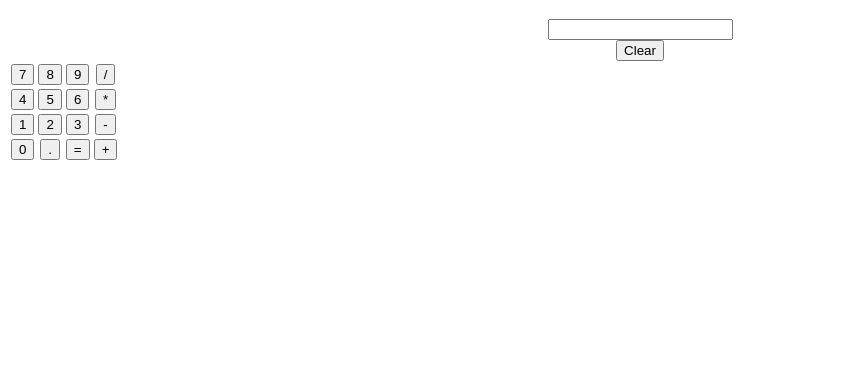
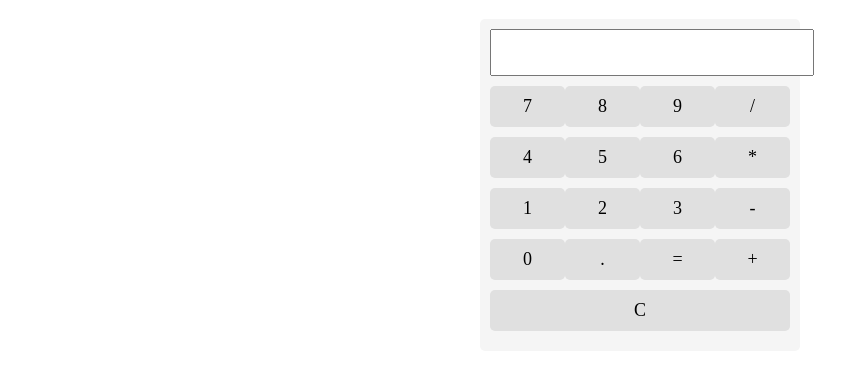
Before and after one commit to idgeth/deneme, a plain HTML site: page index.html in a window 1280 px wide. Shown: the part 61-430 px from the top of the page, without its empty margins (0-866 px from the left). Drawn offline with Linux system fonts and the light colour scheme.

Commit message:
Update index.html

```diff
--- a/index.html
+++ b/index.html
@@ -6,40 +6,71 @@
         body {
             text-align: center;
         }
+
+        #calculator {
+            max-width: 300px;
+            margin: 0 auto;
+            padding: 10px;
+            background-color: #f5f5f5;
+            border-radius: 5px;
+        }
+
+        #result {
+            width: 100%;
+            margin-bottom: 10px;
+            padding: 10px;
+            font-size: 20px;
+        }
+
+        .button-row {
+            display: flex;
+            justify-content: space-between;
+            margin-bottom: 10px;
+        }
+
+        .button {
+            flex: 1;
+            padding: 10px;
+            font-size: 18px;
+            background-color: #e0e0e0;
+            border-radius: 5px;
+            cursor: pointer;
+        }
     </style>
 </head>
 <body>
     <h1>Scientific Calculator</h1>
-    <input type="text" id="result" readonly>
-    <br>
-    <button onclick="clearResult()">Clear</button>
-    <br>
-    <table>
-        <tr>
-            <td><button onclick="appendToResult('7')">7</button></td>
-            <td><button onclick="appendToResult('8')">8</button></td>
-            <td><button onclick="appendToResult('9')">9</button></td>
-            <td><button onclick="appendToResult('/')">/</button></td>
-        </tr>
-        <tr>
-            <td><button onclick="appendToResult('4')">4</button></td>
-            <td><button onclick="appendToResult('5')">5</button></td>
-            <td><button onclick="appendToResult('6')">6</button></td>
-            <td><button onclick="appendToResult('*')">*</button></td>
-        </tr>
-        <tr>
-            <td><button onclick="appendToResult('1')">1</button></td>
-            <td><button onclick="appendToResult('2')">2</button></td>
-            <td><button onclick="appendToResult('3')">3</button></td>
-            <td><button onclick="appendToResult('-')">-</button></td>
-        </tr>
-        <tr>
-            <td><button onclick="appendToResult('0')">0</button></td>
-            <td><button onclick="appendToResult('.')">.</button></td>
-            <td><button onclick="calculateResult()">=</button></td>
-            <td><button onclick="appendToResult('+')">+</button></td>
-        </tr>
-    </table>
+    <div id="calculator">
+        <input type="text" id="result" readonly>
+        <div class="button-row">
+            <div class="button" onclick="appendToResult('7')">7</div>
+            <div class="button" onclick="appendToResult('8')">8</div>
+            <div class="button" onclick="appendToResult('9')">9</div>
+            <div class="button" onclick="appendToResult('/')">/</div>
+        </div>
+        <div class="button-row">
+            <div class="button" onclick="appendToResult('4')">4</div>
+            <div class="button" onclick="appendToResult('5')">5</div>
+            <div class="button" onclick="appendToResult('6')">6</div>
+            <div class="button" onclick="appendToResult('*')">*</div>
+        </div>
+        <div class="button-row">
+            <div class="button" onclick="appendToResult('1')">1</div>
+            <div class="button" onclick="appendToResult('2')">2</div>
+            <div class="button" onclick="appendToResult('3')">3</div>
+            <div class="button" onclick="appendToResult('-')">-</div>
+        </div>
+        <div class="button-row">
+            <div class="button" onclick="appendToResult('0')">0</div>
+            <div class="button" onclick="appendToResult('.')">.</div>
+            <div class="button" onclick="calculateResult()">=</div>
+            <div class="button" onclick="appendToResult('+')">+</div>
+        </div>
+        <div class="button-row">
+            <div class="button" onclick="clearResult()">C</div>
+        </div>
+    </div>
+
     <script>
         function appendToResult(value) {
             document.getElementById("result").value += value;
```
